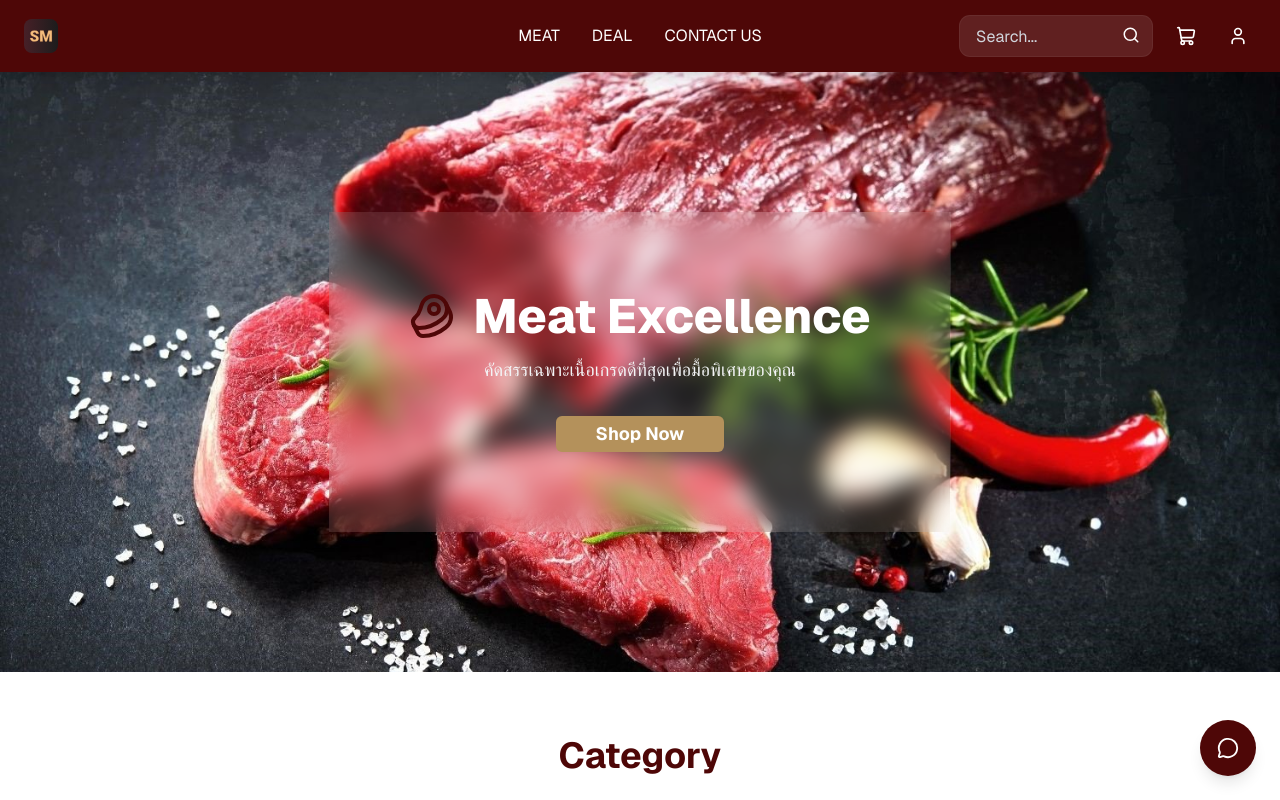
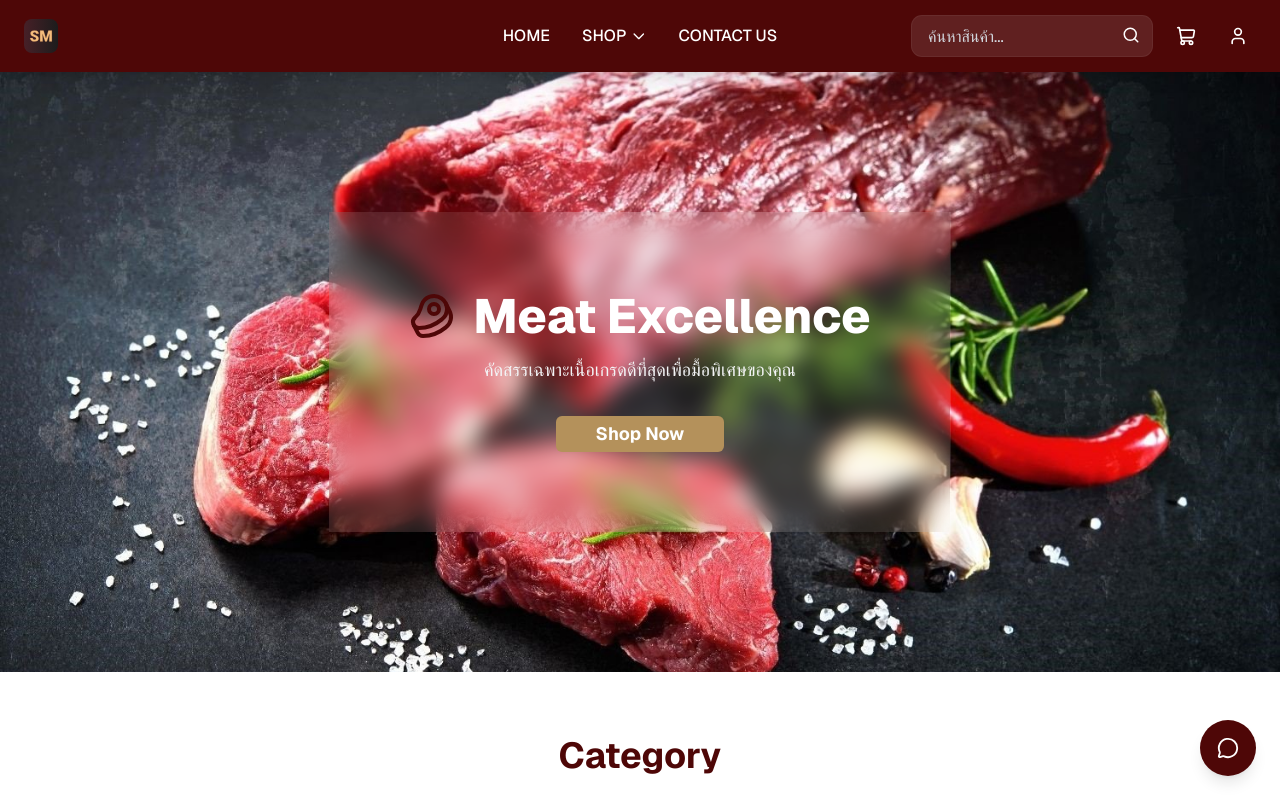
Before and after one commit to aphiwat03/Smart-Butcher-Marketplace, a Next.js app in the folder frontend/: page / in a window 1280 px wide. Shown: the top 800 px of the page. Built offline with nearby package versions, Linux system fonts and the light colour scheme.

Commit message:
chore:update header shop

```diff
--- a/frontend/app/(main)/chat/page.tsx
+++ /dev/null
@@ -1,9 +0,0 @@
-"use client";
-
-export default function Home() {
-  return (
-    <main>
-      <h1 className="text-3xl font-bold text-center mt-10">Home</h1>
-    </main>
-  );
-}
--- a/frontend/components/layout/site-header.tsx
+++ b/frontend/components/layout/site-header.tsx
@@ -85,16 +85,61 @@ export function SiteHeader() {
         </div>
 
         {/* Center: Navigation Menu */}
-        <div className="absolute left-1/2 top-1/2 -translate-x-1/2 -translate-y-1/2 flex items-center space-x-8 ">
-          <Link href="/" className="hover:text-[#B4915B] transition-colors">
-            MEAT
+        <div className="absolute left-1/2 top-1/2 -translate-x-1/2 -translate-y-1/2 flex items-center space-x-8">
+          <Link
+            href="/"
+            className="hover:text-[#B4915B] transition-colors font-medium"
+          >
+            HOME
           </Link>
-          <Link href="/chat" className="hover:text-[#B4915B] transition-colors">
-            DEAL
-          </Link>
+
+          {/* SHOP Menu with Categories Dropdown */}
+          <div className="relative group/shop py-2">
+            <button className="flex items-center space-x-1 hover:text-[#B4915B] transition-colors font-medium cursor-pointer">
+              <span>SHOP</span>
+              {/* เพิ่มไอคอนลูกศรชี้ลงเล็กๆ ให้รู้ว่ากด/hover ได้ */}
+              <svg
+                className="w-4 h-4 transition-transform group-hover/shop:rotate-180 duration-200"
+                fill="none"
+                stroke="currentColor"
+                viewBox="0 0 24 24"
+              >
+                <path
+                  strokeLinecap="round"
+                  strokeLinejoin="round"
+                  strokeWidth="2"
+                  d="M19 9l-7 7-7-7"
+                />
+              </svg>
+            </button>
+
+            {/* Dropdown Items */}
+            <div className="absolute left-1/2 -translate-x-1/2 mt-1 w-52 bg-white rounded-lg shadow-xl py-2 z-50 invisible group-hover/shop:visible opacity-0 group-hover/shop:opacity-100 transition-all duration-200 border border-gray-100">
+              {[
+                { name: "เนื้อสำหรับสเต็ก", slug: "เนื้อสำหรับสเต็ก" },
+                { name: "เนื้อวากิวคัดพิเศษ", slug: "เนื้อวากิวคัดพิเศษ" },
+                { name: "เนื้อดรายเอจ", slug: "เนื้อดรายเอจ" },
+                { name: "เนื้อแปรรูป", slug: "เนื้อแปรรูป" },
+                { name: "เนื้อบด", slug: "เนื้อบด" },
+                {
+                  name: "เนื้อสไลซ์ชาบู / ปิ้งย่าง",
+                  slug: "เนื้อสไลซ์ชาบู / ปิ้งย่าง",
+                },
+              ].map((category) => (
+                <Link
+                  key={category.slug}
+                  href={`/shop?category=${category.slug}`}
+                  className="block px-4 py-2 text-sm text-[#4E0707] hover:bg-gray-100 hover:text-[#B4915B] transition-colors font-medium"
+                >
+                  {category.name}
+                </Link>
+              ))}
+            </div>
+          </div>
+
           <Link
             href="/contact"
-            className="hover:text-[#B4915B] transition-colors"
+            className="hover:text-[#B4915B] transition-colors font-medium"
           >
             CONTACT US
           </Link>
@@ -102,13 +147,18 @@ export function SiteHeader() {
 
         {/* Right: Search, Profile, Cart */}
         <div className="flex items-center justify-end space-x-4 sm:min-w-[18rem]">
-          <form onSubmit={handleSearch} className="relative hidden sm:block">
+          <form
+            onSubmit={handleSearch}
+            className="relative hidden sm:block w-full max-w-[15rem]"
+          >
+            {" "}
+            {/* ใช้ max-w เพื่อคุมความยาว */}
             <input
               type="search"
               value={searchTerm}
               onChange={(event) => setSearchTerm(event.target.value)}
-              placeholder="Search..."
-              className="h-10 w-48 rounded-lg bg-white/10 px-4 py-2 pr-10 text-white placeholder-gray-300 outline-none ring-1 ring-white/15 focus:ring-2 focus:ring-[#B4915B] [&::-webkit-search-cancel-button]:appearance-none"
+              placeholder="ค้นหาสินค้า..."
+              className="h-10 w-full rounded-lg bg-white/10 px-4 py-2 pr-10 text-white placeholder-gray-300 outline-none ring-1 ring-white/15 focus:ring-2 focus:ring-[#B4915B] [&::-webkit-search-cancel-button]:appearance-none transition-all"
             />
             <button
               type="submit"
```
